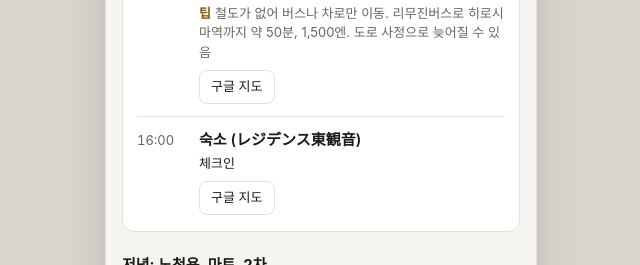
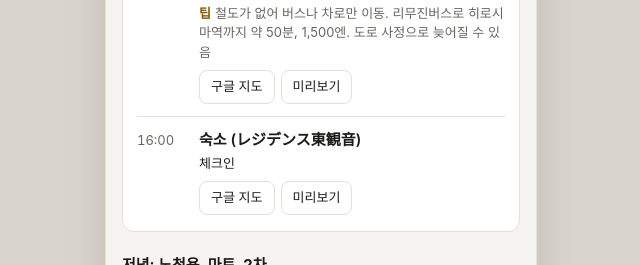
Before and after one commit to Aleph-Kim/travle-plan, a plain HTML site: page index.html in a window 1280 px wide. Shown: the part 513-778 px from the top of the page, without its empty margins (319-959 px from the left). Drawn offline with Linux system fonts and the light colour scheme.

Commit message:
chore: 구글맵 api 키 추가

```diff
--- a/index.html
+++ b/index.html
@@ -158,7 +158,7 @@ summary { cursor: pointer; padding: 10px 0; font-weight: 600; }
   'use strict';
 
   // 구글 Maps Embed API 키 (무료, 사용량 제한 없음). 비어 있으면 미리보기 버튼을 숨김
-  var MAPS_KEY = '';
+  var MAPS_KEY = 'AIzaSyDDup-5gGTVGGjSezrrhFKJm9P1zGjD_T8';
 
   var WX_KEY = 'trip-wx-v1';
   var PICK_KEY = 'trip-pick-v1';
```
